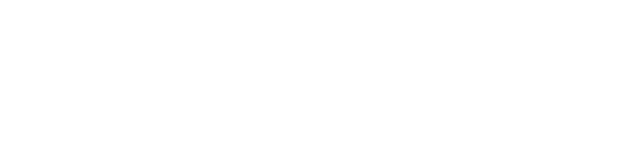
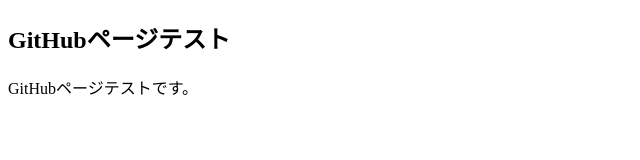
Before and after one commit to yukom10com-crypto/GIT, a plain HTML site: page index.html in a window 1280 px wide. Shown: the whole page, without its empty margins (0-640 px from the left). Drawn offline with Linux system fonts and the light colour scheme.

Commit message:
html表題追加

```diff
--- a/index.html
+++ b/index.html
@@ -6,6 +6,7 @@
     <title>Document</title>
 </head>
 <body>
-
+    <h2>GitHubページテスト</h2>
+    <p>GitHubページテストです。</p>
 </body>
 </html>
```
